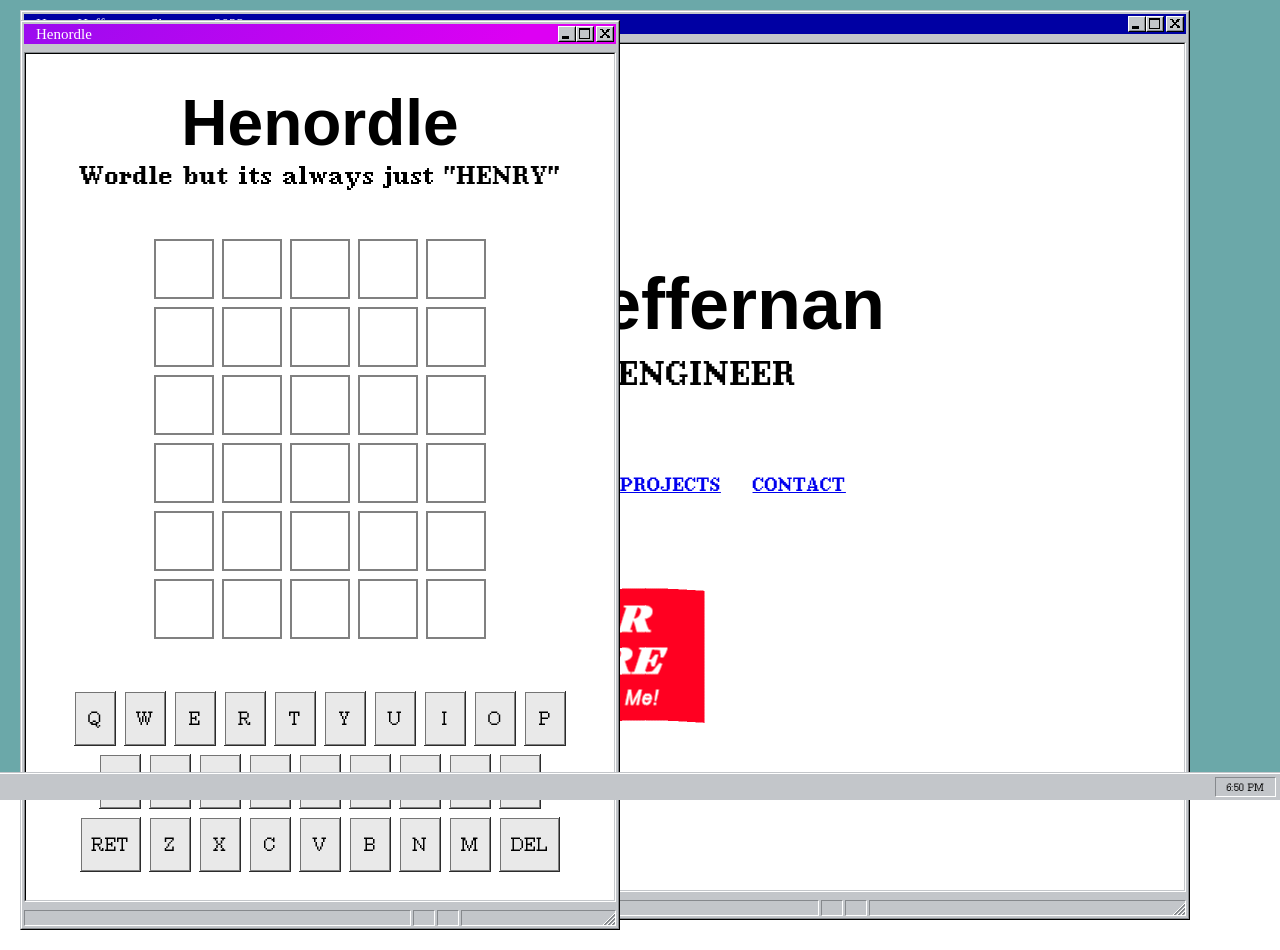
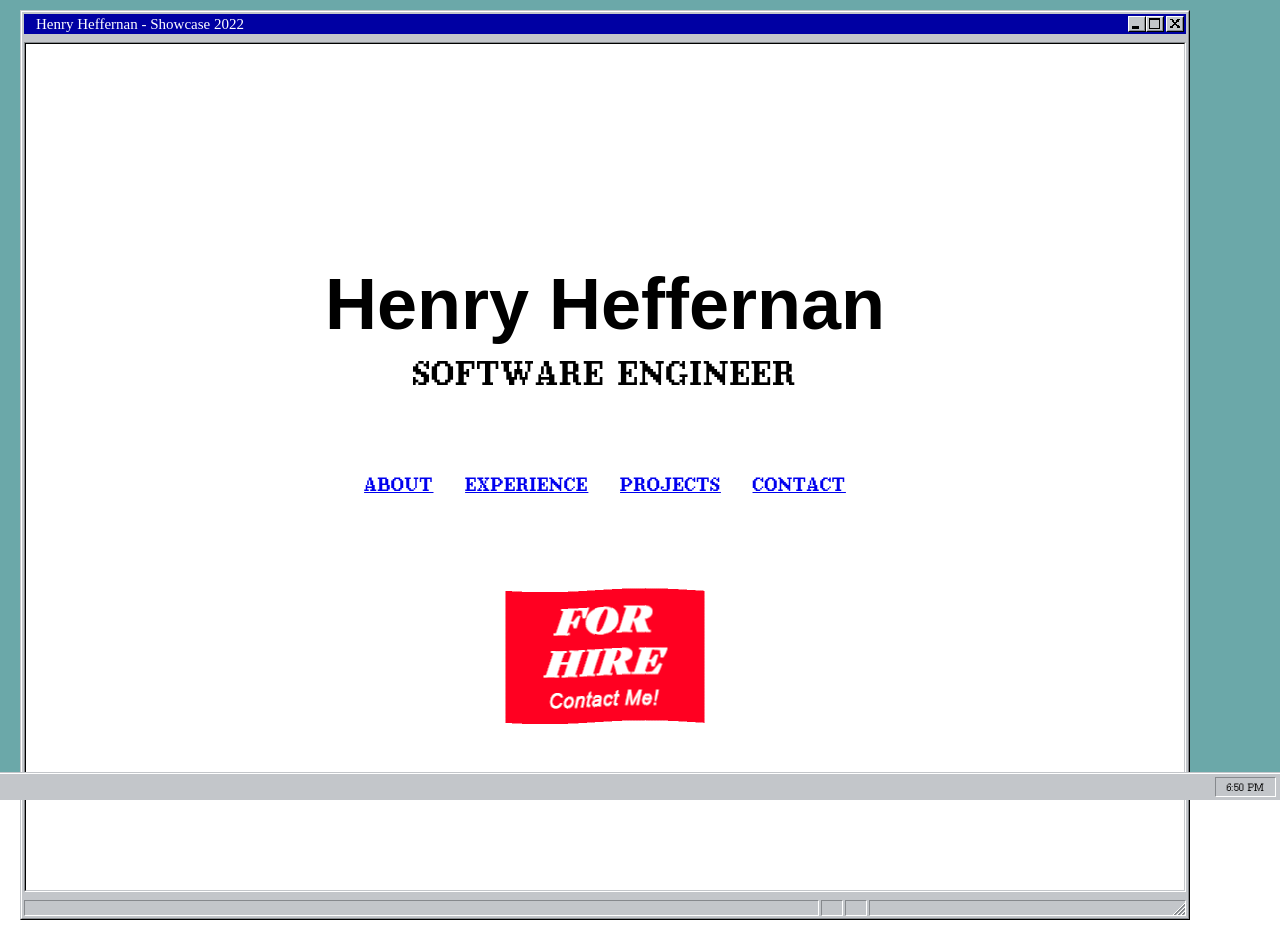
Before and after one commit to henryjeff/portfolio-inner-site, a React (Create React App) app: page / in a window 1280 px wide. Built offline with nearby package versions, Linux system fonts and the light colour scheme; a web font is replaced by a local one.

Commit message:
hide wordle

```diff
--- a/src/components/os/Desktop.tsx
+++ b/src/components/os/Desktop.tsx
@@ -20,14 +20,14 @@ const Desktop: React.FC<DesktopProps> = (props) => {
                 key="showcase"
             />
         );
-        addWindow(
-            'wordle',
-            <WordleApp
-                onInteract={() => onWindowInteract('wordle')}
-                onClose={() => removeWindow('wordle')}
-                key="wordle"
-            />
-        );
+        // addWindow(
+        //     'wordle',
+        //     <WordleApp
+        //         onInteract={() => onWindowInteract('wordle')}
+        //         onClose={() => removeWindow('wordle')}
+        //         key="wordle"
+        //     />
+        // );
     }, []);
 
     const removeWindow = (key: string) => {
```
